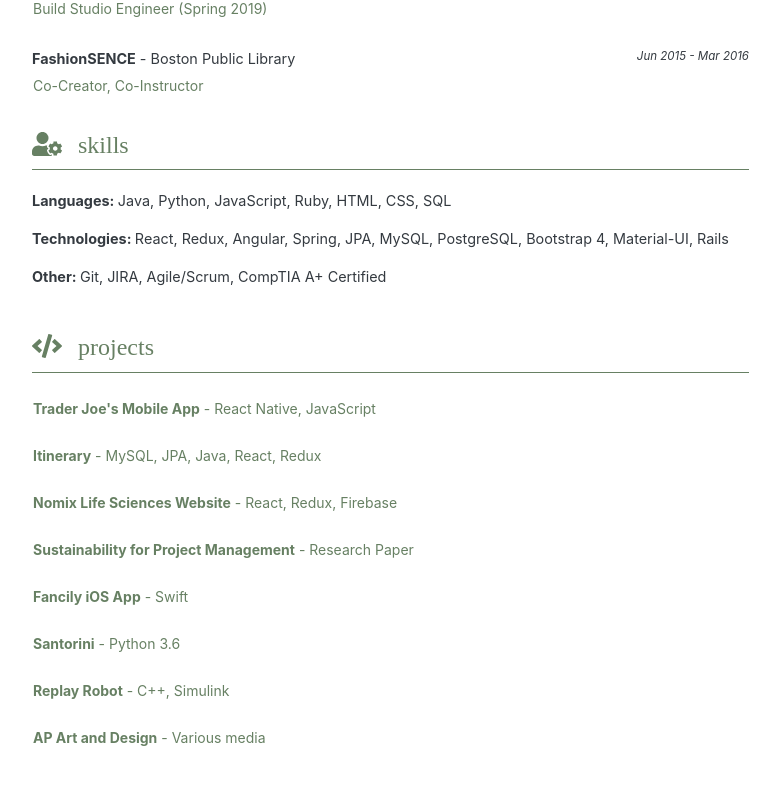
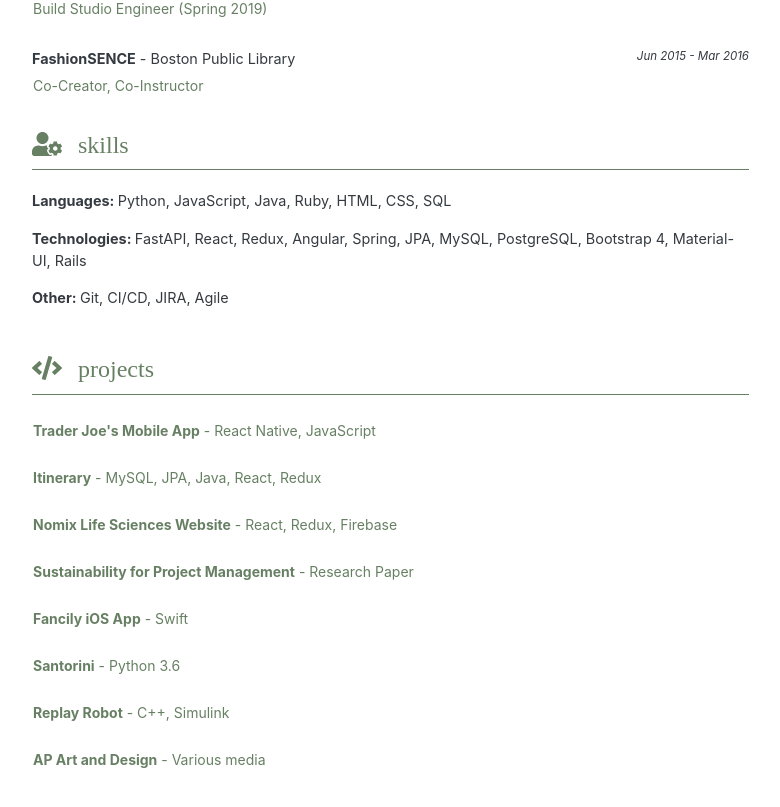
Before and after one commit to jaedynlee/website, a React (Create React App) app: page /#/ in a window 1280 px wide. Shown: the part 1081-1888 px from the top of the page, without its empty margins (461-1241 px from the left). Built offline with nearby package versions, Linux system fonts and the light colour scheme; a web font is replaced by a local one.

Commit message:
Update skills

```diff
--- a/src/content/skills.js
+++ b/src/content/skills.js
@@ -2,15 +2,15 @@ const skillsContent =
     [
         {
             "title": "Languages",
-            "skills": [ 'Java', 'Python', 'JavaScript', 'Ruby', 'HTML', 'CSS', 'SQL' ]
+            "skills": [ 'Python', 'JavaScript', 'Java', 'Ruby', 'HTML', 'CSS', 'SQL' ]
         },
         {
             "title": "Technologies",
-            "skills": [ 'React', 'Redux', 'Angular', 'Spring', 'JPA', 'MySQL', 'PostgreSQL', 'Bootstrap 4', 'Material-UI', 'Rails' ]
+            "skills": [ 'FastAPI', 'React', 'Redux', 'Angular', 'Spring', 'JPA', 'MySQL', 'PostgreSQL', 'Bootstrap 4', 'Material-UI', 'Rails' ]
         },
         {
             "title": "Other",
-            "skills": [ 'Git', 'JIRA', 'Agile/Scrum', 'CompTIA A+ Certified' ]
+            "skills": [ 'Git', 'CI/CD', 'JIRA', 'Agile' ]
         }
     ]
 
```
